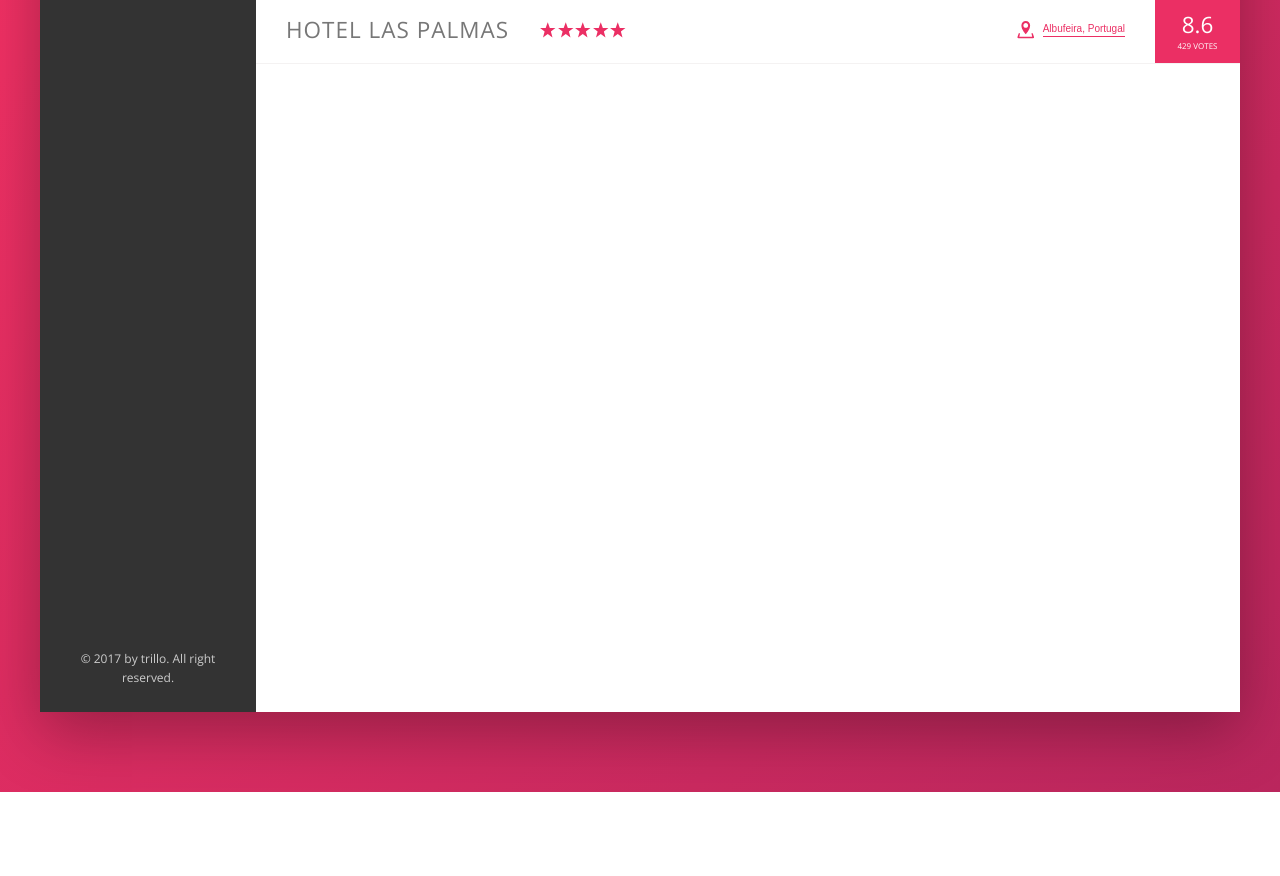
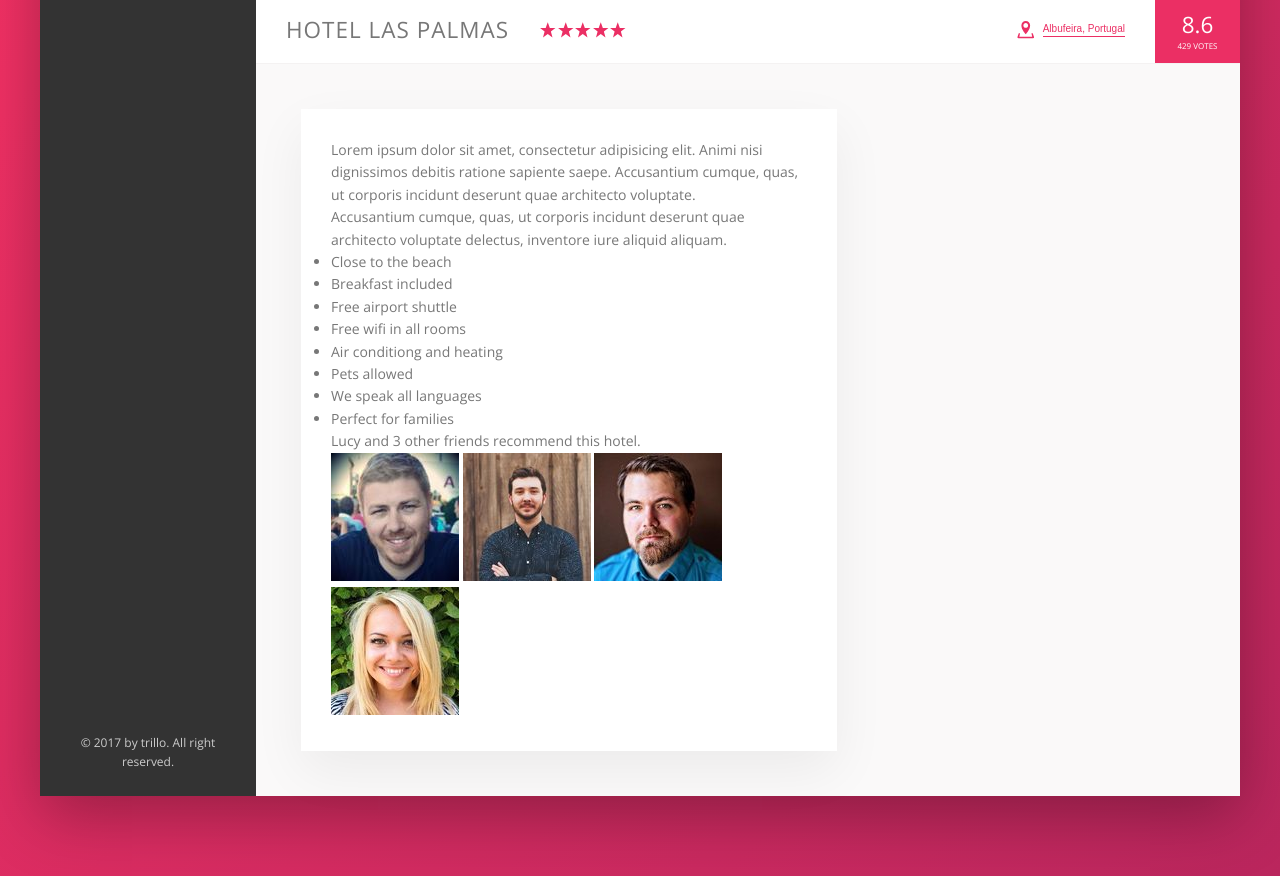
Before and after one commit to mhazak/Trillo, a website: page index.html in a window 1280 px wide. Shown: the part 538-1414 px from the top of the page. Before the commit the page ends 1330 px from the top, so only its background shows below. Drawn offline with nearby package versions, Linux system fonts and the light colour scheme.

Commit message:
detail layout

```diff
--- a/index.html
+++ b/index.html
@@ -188,6 +188,38 @@
 						</div>
 
 					</div>
+
+					<!-- hotel detail  -->
+					<div class="detail">
+
+						<div class="description">
+							<p class="paragraph">Lorem ipsum dolor sit amet, consectetur adipisicing elit. Animi nisi dignissimos debitis ratione sapiente saepe. Accusantium cumque, quas, ut corporis incidunt deserunt quae architecto voluptate.</p>
+							<p class="paragraph">Accusantium cumque, quas, ut corporis incidunt deserunt quae architecto voluptate delectus, inventore iure aliquid aliquam.</p>
+
+							<ul class="list">
+								<li class="list__item">Close to the beach</li>
+								<li class="list__item">Breakfast included</li>
+								<li class="list__item">Free airport shuttle</li>
+								<li class="list__item">Free wifi in all rooms</li>
+								<li class="list__item">Air conditiong and heating</li>
+								<li class="list__item">Pets allowed</li>
+								<li class="list__item">We speak all languages</li>
+								<li class="list__item">Perfect for families</li>
+							</ul>
+
+							<div class="recommend">
+								<p class="recommend__count"> Lucy and 3 other friends recommend this hotel. </p>
+								<div class="recommend__friends">
+									<img src="img/user-3.jpg" alt="Friend 1" class="recommend__photo">
+									<img src="img/user-4.jpg" alt="Friend 2" class="recommend__photo">
+									<img src="img/user-5.jpg" alt="Friend 3" class="recommend__photo">
+									<img src="img/user-6.jpg" alt="Friend 4" class="recommend__photo">
+								</div>
+							</div>
+						</div>
+						<div class="user-reviews"></div>
+					</div>
+
 				</main>
 			</div>
 
--- a/sass/_base.scss
+++ b/sass/_base.scss
@@ -30,6 +30,9 @@
     --color-grey-dark-3: #999;
 
     --shadow-dark: 0 2rem 6rem rgba(0, 0, 0, .3);
+    --shadow-light: 0 2rem 5rem rgba(0, 0, 0, .06);
+
+    --line: 1px solid var(--color-grey-light-2);
 
 }
 * { margin: 0; padding: 0; }
--- a/sass/_layout.scss
+++ b/sass/_layout.scss
@@ -7,4 +7,10 @@
 // flex: 0 => grow 0 => shrink 18% => width
 .sidebar { background-color: var(--color-grey-dark-1); flex: 0 0 18%; display: flex; flex-direction: column; justify-content: space-between; }
 
-.hotel-view { background-color: #fff; flex: 1; height: 110rem; }
+.hotel-view { background-color: #fff; flex: 1; }
+
+.detail { display: flex; padding: 4.5rem; background-color: var(--color-grey-light-1); border-bottom: 1px var(--line); }
+
+.description { font-size: 1.4rem; flex: 0 0 60%; margin-right: 4.5rem; padding: 3rem; background-color: #fff; box-shadow: var(--shadow-light); }
+
+.user-reviews { flex: 1; }
```
Also changed, not shown: css/style.css.
